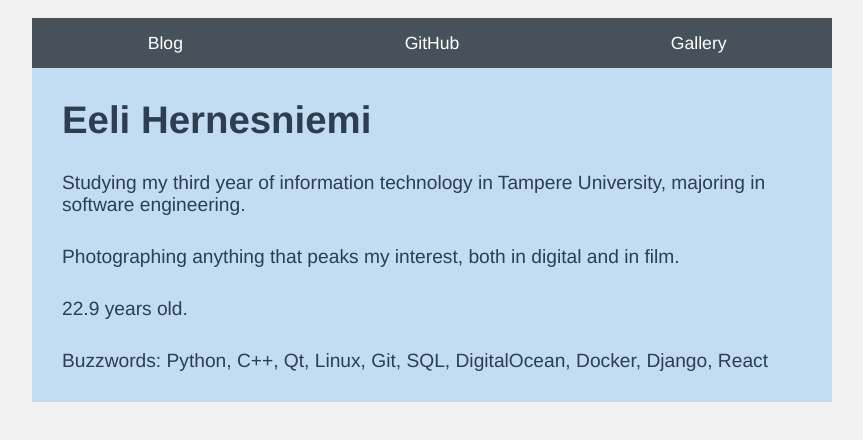
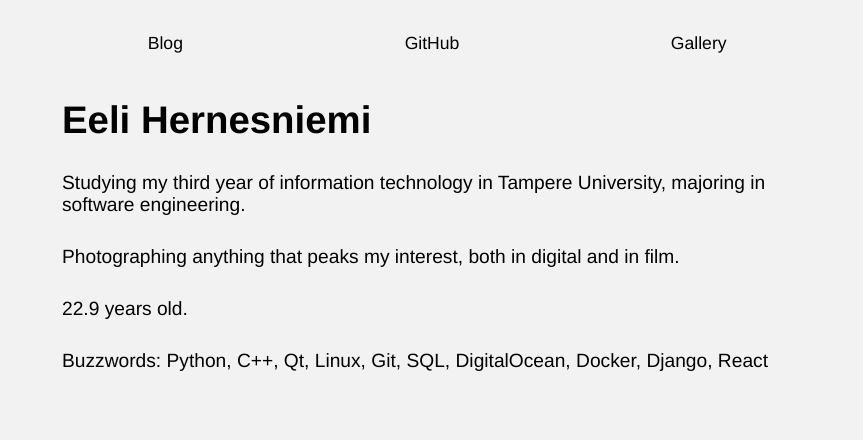
Before and after one commit to eltsu7/react-website, a React (Create React App) app: page / in a window 1280 px wide. Shown: the top 440 px of the page, without its empty margins (208-1071 px from the left). Built offline with nearby package versions, Linux system fonts and the light colour scheme.

Commit message:
Change color theme to b/w

```diff
--- a/src/About.js
+++ b/src/About.js
@@ -5,14 +5,6 @@ import './css/About.css'
 export default function About() {
     return (
         <div class="grid-container">
-            <main>
-                <h1>Eeli Hernesniemi</h1>
-                <p>Studying my third year of information technology in Tampere University, majoring in software engineering.</p>
-                <p>Photographing anything that peaks my interest, both in digital and in film.</p>
-                <p>{ calculateAge() } years old.</p>
-                <p>Buzzwords: Python, C++, Qt, Linux, Git, SQL, DigitalOcean, Docker, Django, React</p>
-            </main>
-
             <header>
                 <li>
                     <a id='link' href="http://eelih.fi/blog/">Blog</a>
@@ -25,9 +17,13 @@ export default function About() {
                 </li>
             </header>
 
-            <div class="portrait">
-                {/* <img src={process.env.PUBLIC_URL + "/images/portrait.jpg"} alt="Pic of Me"></img> */}
-            </div>
+            <main>
+                <h1>Eeli Hernesniemi</h1>
+                <p>Studying my third year of information technology in Tampere University, majoring in software engineering.</p>
+                <p>Photographing anything that peaks my interest, both in digital and in film.</p>
+                <p>{ calculateAge() } years old.</p>
+                <p>Buzzwords: Python, C++, Qt, Linux, Git, SQL, DigitalOcean, Docker, Django, React</p>
+            </main>
 
         </div>
     )
--- a/src/css/About.css
+++ b/src/css/About.css
@@ -1,7 +1,7 @@
 body {
     font-family: 'Avenir', Helvetica, Arial, sans-serif;
     text-align: left;
-    color: #2c3e50;
+    color: black;
     background-color: #F2F2F2;
 }
 
@@ -10,17 +10,12 @@ body {
     max-height: 600px;
     display: grid;
     grid-template-rows: 1fr, 3fr;
-    grid-template-areas:
-        "header   header"
-        "main   main";
-
     margin: auto;
     padding: 10px;
 }
 
 main {
-    grid-area: main;
-    background: #C2DCF2;
+    background: #F2F2F2;
 }
 
 main h1 {
@@ -38,8 +33,7 @@ header {
     display: flex;
     flex-direction: row;
     flex-wrap: wrap;
-    grid-area: header;
-    background-color:#475159;
+    background-color:#F2F2F2;
 }
 
 header li {
@@ -56,24 +50,10 @@ header li {
     min-height: 50px;
     min-width: 100px;
     font-size: 1.1em;
-    color: white;
+    color: black;
     text-decoration: none;
 }
 
 header li:hover {
-    background-color: #7A8B99;
+    background-color: #E6E6E6;
 }
-
-.portrait {
-    grid-area: portrait;
-    display: inline-flex;
-    width: 100%;
-    height: 100%;
-    background: #ADC5D9;
-}
-
-.portrait img {
-    max-width: 350px;
-    width: 90%;
-    height: auto;
-}
```
